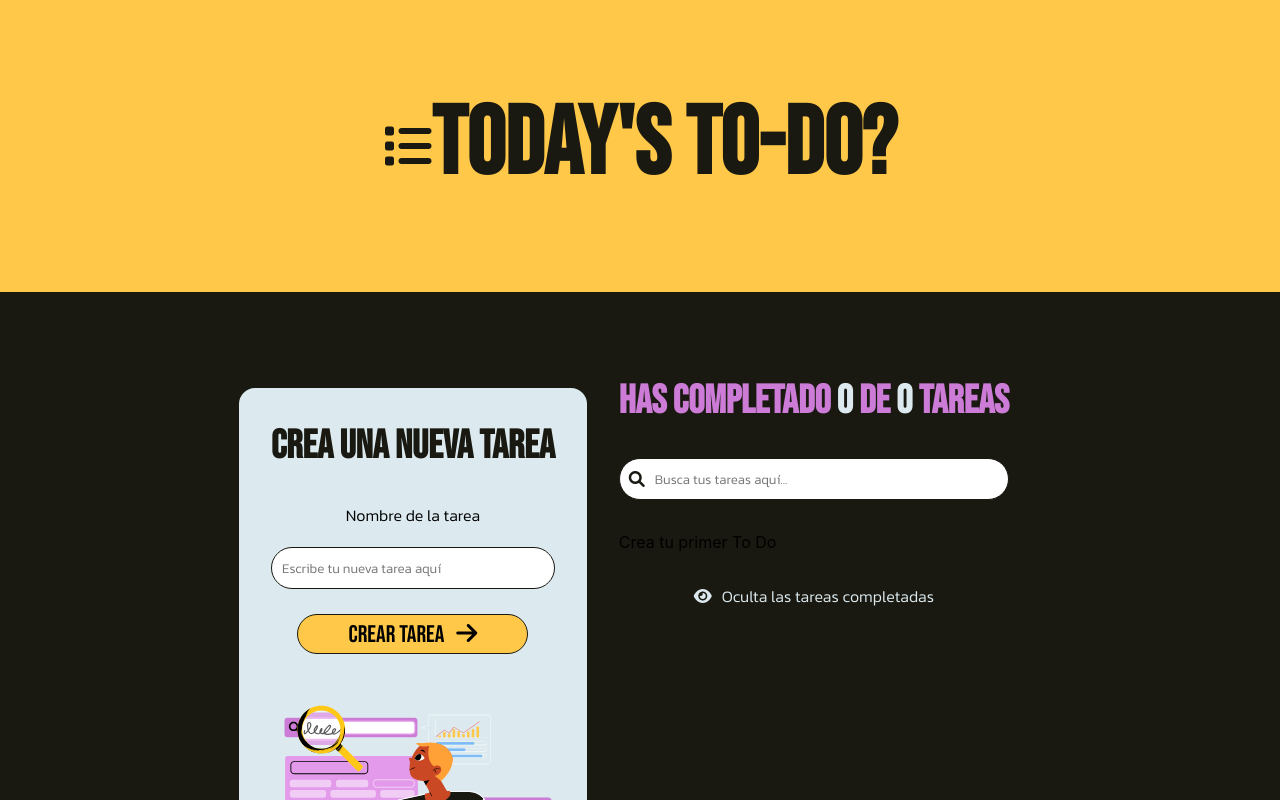
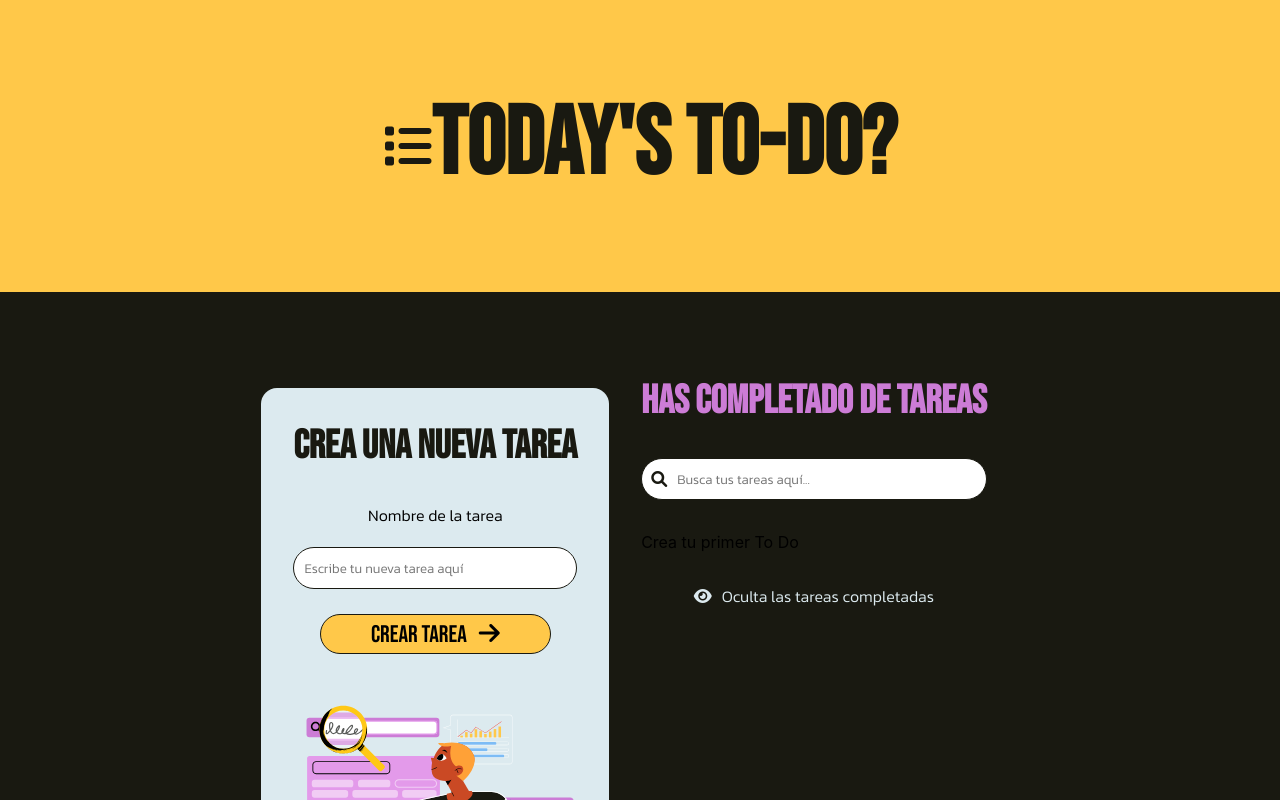
Before and after one commit to randradev/to-do-app, a React (Create React App) app: page / in a window 1280 px wide. Shown: the top 800 px of the page. Built offline with nearby package versions, Linux system fonts and the light colour scheme.

Commit message:
React Context aplicado a ToDoList y ToDoHide

```diff
--- a/src/components/principalColumnaDerecha/columnaDerecha.jsx
+++ b/src/components/principalColumnaDerecha/columnaDerecha.jsx
@@ -9,82 +9,33 @@ import { TodosError } from "../componentesColumnaDerecha/todoserror";
 import { TodosEmpty } from "../componentesColumnaDerecha/todosempty";
 import './columnaDerecha.css';
 import { useLocalStorage } from '../utilidades/useLocalStorage';
-
-// localStorage.removeItem('TODOS_V1');
-
-// const defaultToDos = [
-//     {text: 'Lavar la loza', completed: true},
-//     {text: 'Lavar la ropa', completed: false},
-//     {text: 'Almorzar', completed: true},
-//     {text: 'Programar', completed: false},
-//     {text: 'Isotretinoína', completed: true},
-// ]
-
-// localStorage.setItem('TODOS_V1', JSON.stringify(defaultToDos));
+import { ToDoContext, ToDoProvider } from '../utilidades/toDoContext';
 
 function ColumnaDerecha() {
 
-//LÓGICA
+    return (
 
-    //Estados
-    const {item: toDos,
-        saveItem: saveToDos,
+        <ToDoProvider>
+            <div className="container-columna-derecha">
+                <TodoCounter
+                    // completed={completedToDos}
+                    // total={totalToDos}
+                />
+                <TodoSearch
+                    // searchValue={searchValue}
+                    // setSearchValue={setSearchValue}
+                />
+
+                {/* To Do List */}
+                <ToDoContext.Consumer>
+                    {({
+                        hidden,
                         loading,
                         error,
-    } = useLocalStorage('TODOS_V1', []);
-    const [searchValue, setSearchValue] = useState('');
-    const [hidden, setHidden] = useState(false);
-
-    //Contador
-    const completedToDos = toDos.filter( toDo => !!toDo.completed).length;
-    const totalToDos = toDos.length;
-
-    //Buscador
-    const searchedToDos = toDos.filter(
-        (toDos) => {
-            const searchText = searchValue.toLocaleLowerCase();
-            return toDos.text.includes(searchText);
-        }
-    );
-
-    //Completar - descompletar tareas
-    const completarToDo = (text) => {
-        const newToDos = [...toDos];
-        const toDoIndex = newToDos.findIndex(
-            (toDo) => toDo.text === text
-        );
-        newToDos[toDoIndex].completed = !newToDos[toDoIndex].completed;
-        saveToDos(newToDos);
-    };
-
-    //Eliminar tareas
-    const deleteToDo = (text) => {
-        const newToDos = [...toDos];
-        const toDoIndex = newToDos.findIndex(
-            (toDo) => toDo.text === text
-        );
-        newToDos.splice(toDoIndex, 1);
-        saveToDos(newToDos);
-    };
-
-    //Ocultar o mostrar tareas
-    const toggleHidden = () => {
-        setHidden(!hidden);
-    };
-
-
-//UI
-
-    return (
-        <div className="container-columna-derecha">
-            <TodoCounter
-                completed={completedToDos}
-                total={totalToDos}
-            />
-            <TodoSearch
-                searchValue={searchValue}
-                setSearchValue={setSearchValue}
-            />
+                        searchedToDos,
+                        completarToDo,
+                        deleteToDo
+                    }) => (
                         <TodoList hidden={hidden}>
                             {loading && <TodosLoading />}
                             {error && <TodosError />}
@@ -100,8 +51,20 @@ function ColumnaDerecha() {
                                 />
                             ))}
                         </TodoList>
+                    )}
+                </ToDoContext.Consumer>
+
+                {/* To Do Hide */}
+                <ToDoContext.Consumer>
+                    {({
+                        toggleHidden,
+                    }) => (
                         <TodoHide toggleHidden={toggleHidden} />
+                    )}
+                </ToDoContext.Consumer>
+
             </div>
+        </ToDoProvider>
     );
 }
 
--- /dev/null
+++ b/src/components/utilidades/toDoContext.jsx
@@ -0,0 +1,86 @@
+import React, { Children, useState } from "react";
+import { useLocalStorage } from './useLocalStorage';
+
+const ToDoContext = React.createContext();
+
+function ToDoProvider({ children }) {
+
+    //Estados
+    const {item: toDos,
+        saveItem: saveToDos,
+        loading,
+        error,
+    } = useLocalStorage('TODOS_V1', []);
+    const [searchValue, setSearchValue] = useState('');
+    const [hidden, setHidden] = useState(false);
+
+    //Contador
+    const completedToDos = toDos.filter( toDo => !!toDo.completed).length;
+    const totalToDos = toDos.length;
+
+    //Buscador
+    const searchedToDos = toDos.filter(
+        (toDos) => {
+            const searchText = searchValue.toLocaleLowerCase();
+            return toDos.text.includes(searchText);
+        }
+    );
+
+    //Completar - descompletar tareas
+    const completarToDo = (text) => {
+        const newToDos = [...toDos];
+        const toDoIndex = newToDos.findIndex(
+            (toDo) => toDo.text === text
+        );
+        newToDos[toDoIndex].completed = !newToDos[toDoIndex].completed;
+        saveToDos(newToDos);
+    };
+
+    //Eliminar tareas
+    const deleteToDo = (text) => {
+        const newToDos = [...toDos];
+        const toDoIndex = newToDos.findIndex(
+            (toDo) => toDo.text === text
+        );
+        newToDos.splice(toDoIndex, 1);
+        saveToDos(newToDos);
+    };
+
+    //Ocultar o mostrar tareas
+    const toggleHidden = () => {
+        setHidden(!hidden);
+    };
+
+    return(
+        <ToDoContext.Provider value={{
+            loading,
+            error,
+            completedToDos,
+            totalToDos,
+            searchValue,
+            setSearchValue,
+            searchedToDos,
+            completarToDo,
+            deleteToDo,
+            hidden,
+            setHidden,
+            toggleHidden,
+        }}>
+            {children}
+        </ToDoContext.Provider>
+    )
+}
+
+export { ToDoContext, ToDoProvider };
+
+// localStorage.removeItem('TODOS_V1');
+
+// const defaultToDos = [
+//     {text: 'Lavar la loza', completed: true},
+//     {text: 'Lavar la ropa', completed: false},
+//     {text: 'Almorzar', completed: true},
+//     {text: 'Programar', completed: false},
+//     {text: 'Isotretinoína', completed: true},
+// ]
+
+// localStorage.setItem('TODOS_V1', JSON.stringify(defaultToDos));
```
Lines whose indentation alone changed are shown as unchanged.
